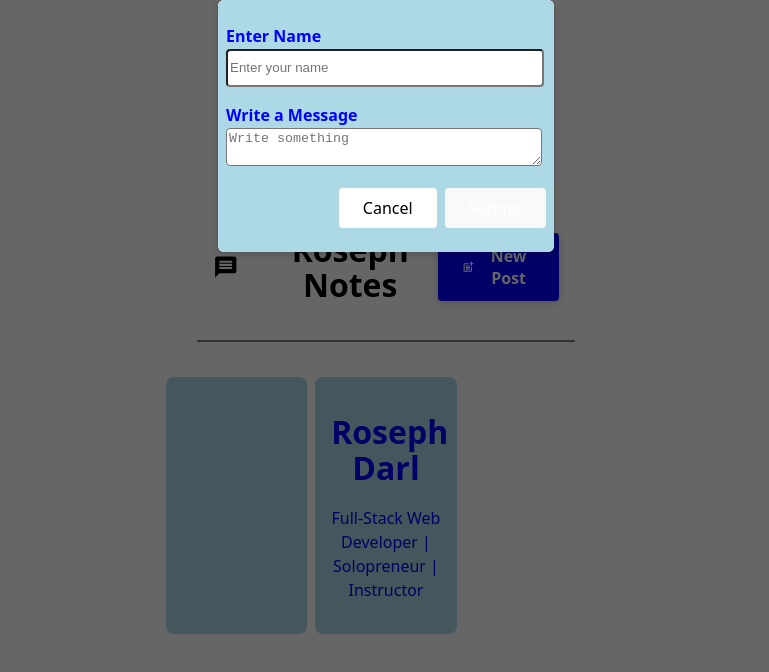
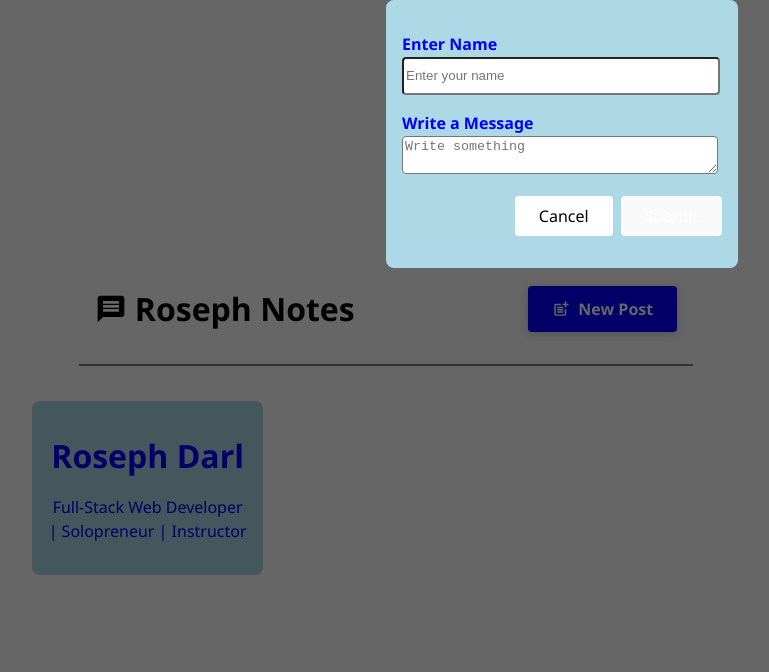
Before and after one commit to rdtungul/react-app1, a React (Vite) app: page / in a window 1280 px wide. Shown: the top 672 px of the page, without its empty margins (254-1023 px from the left). Built offline with nearby package versions, Linux system fonts and the light colour scheme.

Commit message:
added form submission handler

```diff
--- a/index.html
+++ b/index.html
@@ -4,7 +4,7 @@
     <meta charset="UTF-8" />
     <link rel="icon" type="image/svg+xml" href="./src/assets/react.svg" />
     <meta name="viewport" content="width=device-width, initial-scale=1.0" />
-    <title>React App1 (New Posts - Adding Submit Button)</title>
+    <title>React App1 (New Posts - Handling Form Submission)</title>
   </head>
   <body>
     <div id="root"></div>
--- a/src/App.css
+++ b/src/App.css
@@ -1,7 +1,12 @@
 #root {
+  width: 60% !important;
   max-width: 1920px;
   margin: 0 auto;
   padding: 2rem;
+  font-family: 'Segoe UI', Tahoma, Geneva, Verdana, sans-serif !important;
+}
+
+.main {
 }
 
 body {
--- a/src/App.jsx
+++ b/src/App.jsx
@@ -4,7 +4,7 @@ import PostsList from './components/PostsList'
 function App() {
 
   return (
-    <main>
+    <main className='main'>
       <PostsList />
     </main>
   )
--- a/src/components/MainHeader.module.css
+++ b/src/components/MainHeader.module.css
@@ -11,7 +11,7 @@
 .logo {
     font-size: 2rem;
     display: flex;
-    gap: 1.5rem;
+    gap: .5rem;
     align-items: center;
     color: #000000;
 }
--- a/src/components/NewPost.jsx
+++ b/src/components/NewPost.jsx
@@ -1,15 +1,42 @@
+import { useState } from 'react'
 import classes from './NewPost.module.css'
 
-function NewPost({onAuthorChange, onBodyChange, onCancel}) {
+function NewPost({onCancel, onSubmitPost}) {
+  const [enteredBody, setEnteredBody] = useState('')
+  const [enteredAuthor, setEnteredAuthor] = useState('')
+
+  function authorChangeHandler(e) {
+    setEnteredAuthor(e.target.value)
+  }
+  function bodyChangeHandler(e) {
+    setEnteredBody(e.target.value)
+  }
+
+  function submitHandler(e) {
+    e.preventDefault() // stop form from reloading page
+
+    // send data up to parent
+    onSubmitPost({
+      author: enteredAuthor,
+      body: enteredBody,
+    })
+
+    // reset local state (optional)
+    setEnteredAuthor('')
+    setEnteredBody('')
+
+    // close modal
+    onCancel()
+  }
 
   return (
-    <form className={classes.form}>
+    <form className={classes.form} onSubmit={submitHandler}>
         <p><label htmlFor="name">Enter Name</label>
-        <input type="text" placeholder="Enter your name" id="name" onChange={onAuthorChange} required />
+        <input type="text" placeholder="Enter your name" id="name" onChange={authorChangeHandler} required />
         </p>
         <p>
             <label htmlFor="body">Write a Message</label>
-            <textarea id="body" placeholder="Write something" rows={3} onChange={onBodyChange}/>
+            <textarea id="body" placeholder="Write something" rows={3} onChange={bodyChangeHandler}/>
         </p>
         <p className={classes.actions}>
         <button className={classes.cancelBtn} type='button' onClick={onCancel}>Cancel</button>
--- a/src/components/NewPost.module.css
+++ b/src/components/NewPost.module.css
@@ -1,7 +1,9 @@
 .form {
     background: lightblue;
-    padding: .5rem;
+    padding: 1rem;
     width: 20rem;
+    position: fixed;
+    border-radius: .5rem;
 }
 
 .form label {
--- a/src/components/Post.module.css
+++ b/src/components/Post.module.css
@@ -9,7 +9,9 @@
 
 .title {
   font-size: 2rem;
+  word-wrap: break-word;
 }
 .subtitle {
   font-size: 1rem;
+  word-wrap: break-word;
 }
--- a/src/components/PostsList.jsx
+++ b/src/components/PostsList.jsx
@@ -7,8 +7,10 @@ import MainHeader from './MainHeader';
 
 function PostsList() {
   const [modalIsVisible, setModalIsVisible] = useState(true); // modal on and off state
-  const [enteredBody, setEnteredBody] = useState('')
-  const [enteredAuthor, setEnteredAuthor] = useState('')
+
+  const [posts, setPosts] = useState([
+    { author: 'Roseph Darl', body: 'Full-Stack Web Developer | Solopreneur | Instructor' },
+  ])
 
   function openModal() {
     setModalIsVisible(true)
@@ -18,26 +20,26 @@ function PostsList() {
     setModalIsVisible(false);
   } // close modal function
 
-  function bodyChangeHandler(e) {
-    setEnteredBody(e.target.value)
+
+
+  function addPostHandler(postData) {
+    setPosts((prevPosts) => [postData, ...prevPosts]) // add new post at top
   }
-    function authorChangeHandler(e) {
-    setEnteredAuthor(e.target.value)
-  }
+
 
   return (
     <>
     <MainHeader createPost={openModal} />
       {modalIsVisible && (
-        <Modal onClose={closeModal}>
-          <NewPost onBodyChange={bodyChangeHandler} onAuthorChange={authorChangeHandler} onCancel={closeModal} />
+        <Modal>
+          <NewPost onCancel={closeModal} onSubmitPost={addPostHandler} />
         </Modal>
       )}
       <ul className={classes.posts}>
-        <Post author={enteredAuthor} body={enteredBody} />
-        <Post author="Roseph Darl" body="Full-Stack Web Developer | Solopreneur | Instructor" />
+        {posts.map((post, index) => (
+          <Post key={index} author={post.author} body={post.body} />
+        ))}
       </ul>
-
     </>
   );
 }
```
